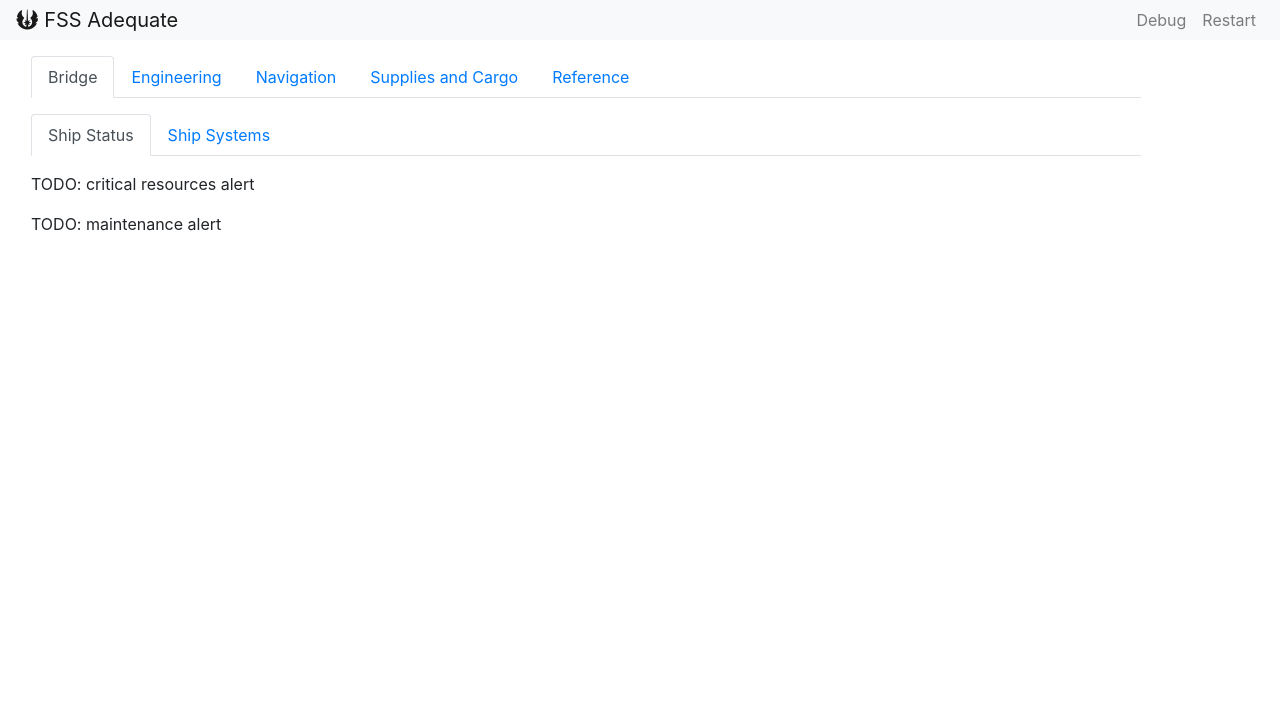
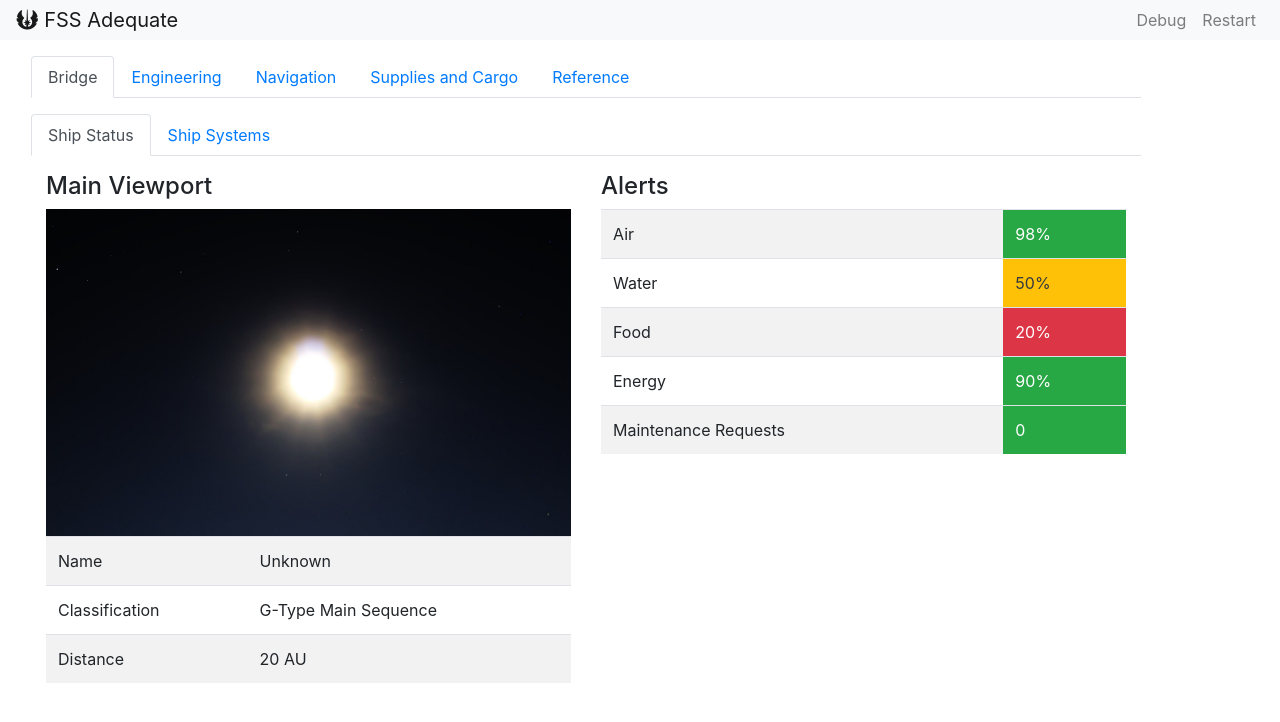
Before and after one commit to igjese/avalon, a Django app: page /game/ in a window 1280 px wide. Shown: the top 722 px of the page. Run offline with Django 4.2, Linux system fonts and the light colour scheme; data that the repository does not hold is empty; some libraries are stand-ins or nearby versions.

Commit message:
bridge: placeholders for main viewport and alerts

```diff
--- a/avalon/settings.py
+++ b/avalon/settings.py
@@ -116,7 +116,7 @@ USE_TZ = True
 # Static files (CSS, JavaScript, Images)
 # https://docs.djangoproject.com/en/4.2/howto/static-files/
 
-STATIC_URL = 'static/'
+STATIC_URL = 'game/static/'
 
 # Default primary key field type
 # https://docs.djangoproject.com/en/4.2/ref/settings/#default-auto-field
--- a/game/templates/game/index.html
+++ b/game/templates/game/index.html
@@ -78,9 +78,69 @@
             <div class="tab-content mt-3">
                 <div class="tab-pane fade show active" id="shipStatus">
                     <!-- Ship Status content here -->
-                    <p>TODO: critical resources alert</p>
-                    <p>TODO: maintenance alert</p>
-                </div>
+                    <div class="container">
+
+                        <div class="row">
+                            <!-- Main Viewport -->
+                            <div class="col-md-6">
+                                <h4>Main Viewport</h4>
+                                {% load static %}
+                                <img src="{% static 'star.jpg' %}" class="img-fluid">
+                                <table class="table table-striped">
+                                    <tbody>
+                                    <!-- Critical Resources -->
+                                    <tr>
+                                        <td>Name</td>
+                                        <td>Unknown</td>
+                                    </tr>
+                                    <tr>
+                                        <td>Classification</td>
+                                        <td>G-Type Main Sequence</td>
+                                    </tr>
+                                    <tr>
+                                        <td>Distance</td>
+                                        <td>20 AU</td>
+                                    </tr>
+                                    </tbody>
+                                </table>
+                            </div>
+
+                            <!-- Alerts -->
+                            <div class="col-md-6">
+                                <h4>Alerts</h4>
+                                <table class="table table-striped">
+                                    <tbody>
+                                    <!-- Critical Resources -->
+                                    <tr>
+                                        <td>Air</td>
+                                        <td class="bg-success text-white">98%</td>
+                                    </tr>
+                                    <tr>
+                                        <td>Water</td>
+                                        <td class="bg-warning text-dark">50%</td>
+                                    </tr>
+                                    <tr>
+                                        <td>Food</td>
+                                        <td class="bg-danger text-white">20%</td>
+                                    </tr>
+                                    <tr>
+                                        <td>Energy</td>
+                                        <td class="bg-success text-white">90%</td>
+                                    </tr>
+                                    <!-- Maintenance Alerts -->
+                                    <tr>
+                                        <td>Maintenance Requests</td>
+                                        <td class="bg-success text-white">0</td>
+                                    </tr>
+                                    </tbody>
+                                </table>
+                            </div>
+                        </div>
+
+
+                    </div>
+                </div><!-- Ship Status -->
+
                 <div class="tab-pane fade" id="shipSystems">
                     <!-- Existing Ship Systems content here -->
                     <table id="systemsTable" class="table table-striped">
@@ -107,7 +167,7 @@
                             {% endfor %}
                         </tbody>
                     </table>
-                </div>
+                </div> <!-- Ship Systems -->
                 <!-- Add more sub-tab content here -->
             </div>
         </div>
```
Also changed, not shown: README.md, game/static/star.jpg (added).
